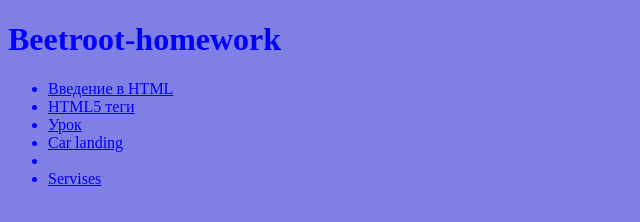
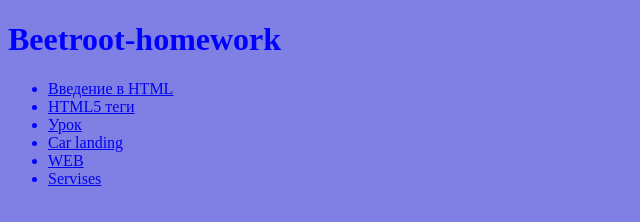
Before and after one commit to luis123s/Beetroot-HomeWork, a plain HTML site: page index.html in a window 1280 px wide. Shown: the full height of the page, 0-640 px from the left. Drawn offline with Linux system fonts and the light colour scheme.

Commit message:
Update index.html

```diff
--- a/index.html
+++ b/index.html
@@ -14,7 +14,7 @@
             <li><a href="02/index.html">HTML5 теги</a></li>
             <li><a href="03/index.html">Урок </a></li>
             <li><a href="05/index.html">Car landing</a></li>
-            <li><a href="06/index.html"></a></li>
+            <li><a href="06/index.html">WEB</a></li>
             <li><a href="06/services.html">Servises</a></li>
         </ul>
     </nav>
```
